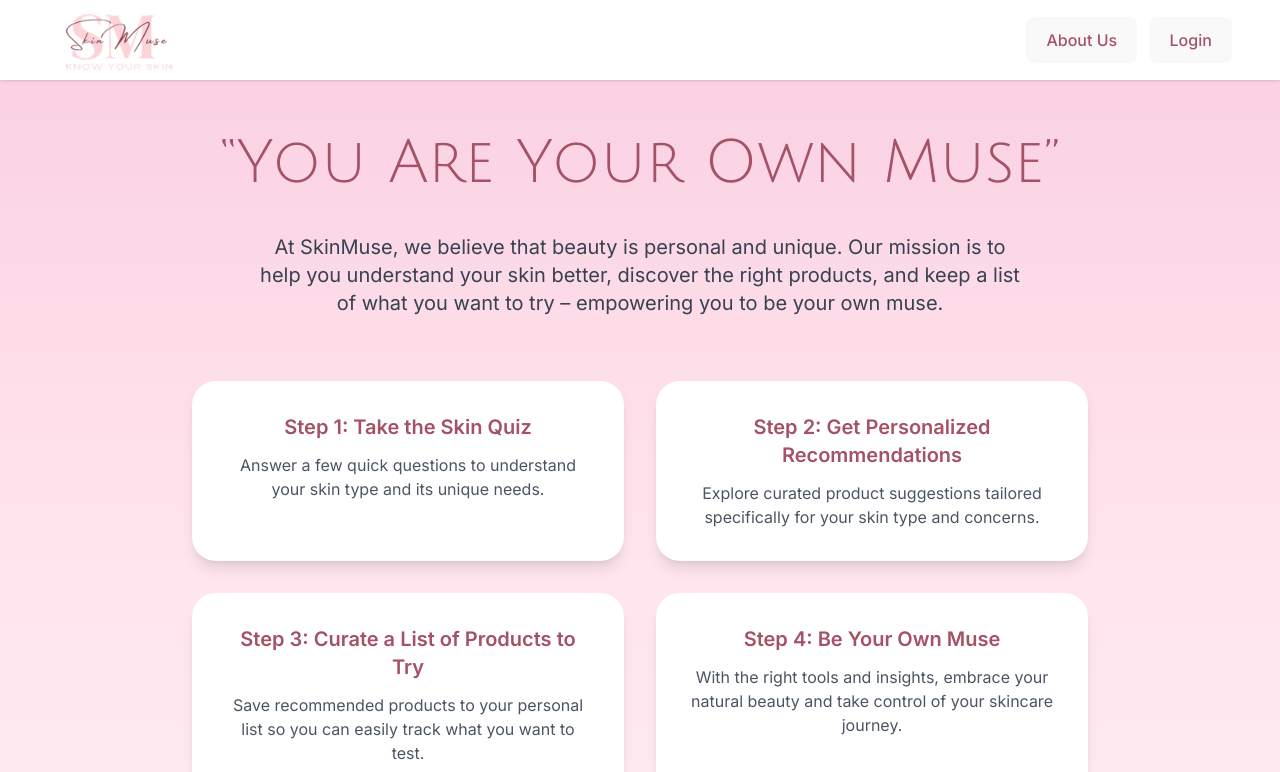
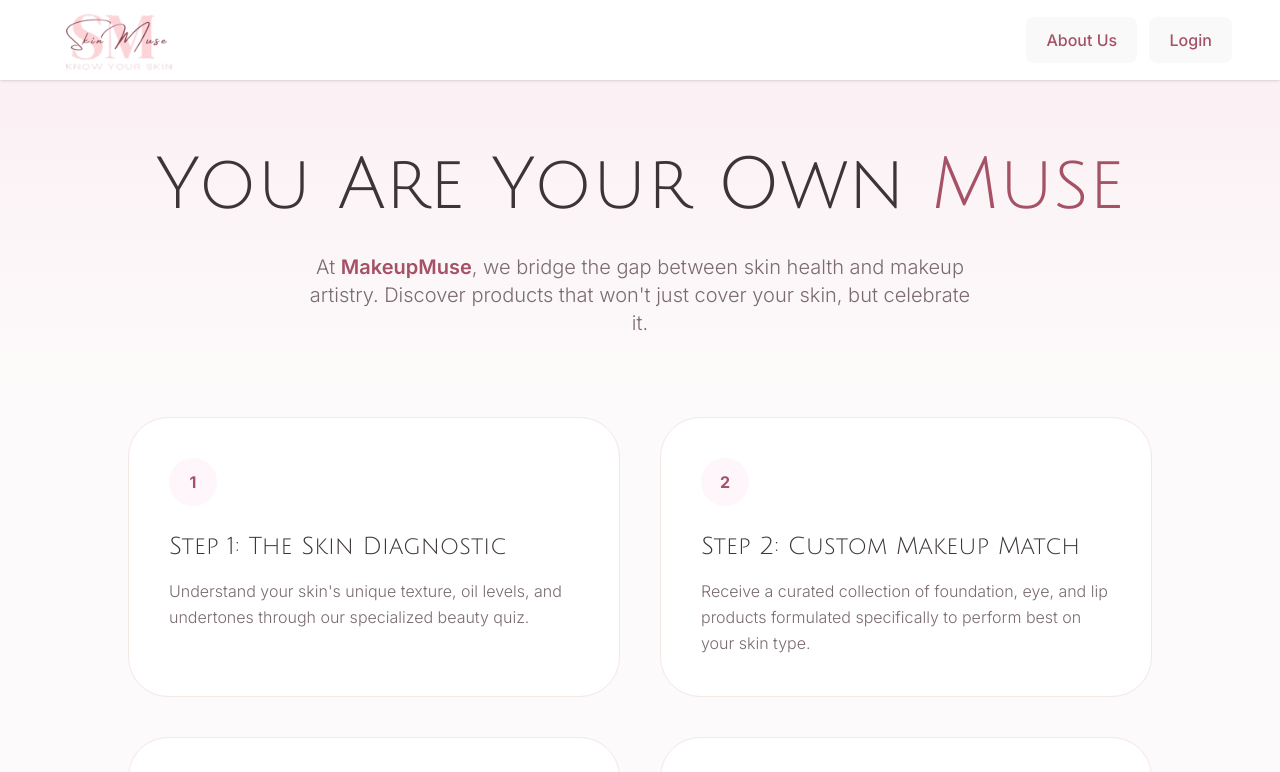
Before and after one commit to rimpleshrestha/security_cw2_frontend, a React (Vite) app: page /about in a window 1280 px wide. Shown: the top 772 px of the page. Built offline with nearby package versions, Linux system fonts and the light colour scheme; a web font is replaced by a local one.

Commit message:
about us page

```diff
--- a/src/pages/AboutUs.jsx
+++ b/src/pages/AboutUs.jsx
@@ -4,69 +4,93 @@
 export default function AboutUs() {
   const steps = [
     {
-      title: "Step 1: Take the Skin Quiz",
+      title: "Step 1: The Skin Diagnostic",
       description:
-        "Answer a few quick questions to understand your skin type and its unique needs.",
+        "Understand your skin's unique texture, oil levels, and undertones through our specialized beauty quiz.",
     },
     {
-      title: "Step 2: Get Personalized Recommendations",
+      title: "Step 2: Custom Makeup Match",
       description:
-        "Explore curated product suggestions tailored specifically for your skin type and concerns.",
+        "Receive a curated collection of foundation, eye, and lip products formulated specifically to perform best on your skin type.",
     },
     {
-      title: "Step 3: Curate a List of Products to Try",
+      title: "Step 3: Explore Honest Reviews",
       description:
-        "Save recommended products to your personal list so you can easily track what you want to test.",
+        "Browse feedback from the MakeupMuse community. Filter reviews by skin type to see how products actually wear on people like you.",
     },
     {
-      title: "Step 4: Be Your Own Muse",
+      title: "Step 4: Share Your Artistry",
       description:
-        "With the right tools and insights, embrace your natural beauty and take control of your skincare journey.",
+        "Give back to the community by leaving your own reviews. Help others find their perfect match while becoming your own muse.",
     },
   ];
 
   return (
-    <div className="min-h-screen bg-gradient-to-b from-[#fad1e3] via-[#ffe2eb] to-[#ffedf5] flex flex-col items-center px-6 py-16 font-inter overflow-hidden">
+    <div className="min-h-screen bg-[#FCFAFA] flex flex-col items-center px-6 py-20 font-inter overflow-hidden">
+      {/* Decorative Background Element */}
+      <div className="absolute top-0 left-0 w-full h-96 bg-gradient-to-b from-[#FAD1E3]/30 to-transparent pointer-events-none"></div>
+
       {/* Motto */}
       <motion.h1
         initial={{ opacity: 0, y: -40 }}
         animate={{ opacity: 1, y: 0 }}
         transition={{ duration: 0.8 }}
-        className="text-4xl md:text-6xl font-bold text-[#A55166] text-center mb-10"
+        className="text-4xl md:text-7xl font-light text-[#3D3436] text-center mb-8 relative z-10"
         style={{ fontFamily: "'Julius Sans One', sans-serif" }}
       >
-        “You Are Your Own Muse”
+        You Are Your Own{" "}
+        <span className="text-[#A55166] italic font-bold">Muse</span>
       </motion.h1>
 
       <motion.p
         initial={{ opacity: 0, y: 20 }}
         animate={{ opacity: 1, y: 0 }}
         transition={{ delay: 0.2, duration: 0.8 }}
-        className="text-lg md:text-xl text-gray-700 text-center max-w-3xl mb-16 leading-relaxed"
+        className="text-lg md:text-xl text-[#7A6B6E] text-center max-w-2xl mb-20 leading-relaxed font-light relative z-10"
       >
-        At SkinMuse, we believe that beauty is personal and unique. Our mission
-        is to help you understand your skin better, discover the right products,
-        and keep a list of what you want to try – empowering you to be your own
-        muse.
+        At <span className="font-semibold text-[#A55166]">MakeupMuse</span>, we
+        bridge the gap between skin health and makeup artistry. Discover
+        products that won't just cover your skin, but celebrate it.
       </motion.p>
 
-      {/* Flow Steps */}
-      <div className="w-full max-w-4xl grid grid-cols-1 md:grid-cols-2 gap-8">
+      {/* Flow Steps - Vertical Timeline or Grid */}
+      <div className="w-full max-w-5xl grid grid-cols-1 md:grid-cols-2 gap-10 relative z-10">
         {steps.map((step, index) => (
           <motion.div
             key={index}
-            initial={{ opacity: 0, y: 50 }}
-            animate={{ opacity: 1, y: 0 }}
-            transition={{ delay: 0.3 + index * 0.2, duration: 0.8 }}
-            className="bg-white shadow-lg rounded-3xl p-8 text-center hover:shadow-2xl transition transform hover:-translate-y-1"
+            initial={{ opacity: 0, scale: 0.95 }}
+            whileInView={{ opacity: 1, scale: 1 }}
+            viewport={{ once: true }}
+            transition={{ delay: index * 0.1, duration: 0.6 }}
+            className="group bg-white border border-[#F2E8E4] rounded-[40px] p-10 flex flex-col items-start hover:border-[#A55166]/30 hover:shadow-[0_20px_40px_rgba(165,81,102,0.05)] transition-all duration-500"
           >
-            <h3 className="text-xl font-semibold text-[#A55166] mb-3">
+            <div className="w-12 h-12 bg-[#FAD1E3]/20 rounded-full flex items-center justify-center mb-6 text-[#A55166] font-bold group-hover:bg-[#A55166] group-hover:text-white transition-colors duration-500">
+              {index + 1}
+            </div>
+            <h3
+              className="text-2xl font-bold text-[#3D3436] mb-4"
+              style={{ fontFamily: "'Julius Sans One', sans-serif" }}
+            >
               {step.title}
             </h3>
-            <p className="text-gray-600">{step.description}</p>
+            <p className="text-[#7A6B6E] leading-relaxed font-light">
+              {step.description}
+            </p>
           </motion.div>
         ))}
       </div>
+
+      {/* Call to Action Footer */}
+      <motion.div
+        initial={{ opacity: 0 }}
+        whileInView={{ opacity: 1 }}
+        transition={{ delay: 0.5 }}
+        className="mt-24 text-center"
+      >
+        <button className="bg-[#3D3436] text-white px-12 py-5 rounded-full font-bold tracking-widest uppercase text-xs hover:bg-[#A55166] transition-all shadow-xl">
+          Join the Community
+        </button>
+      </motion.div>
     </div>
   );
 }
```
Also changed, not shown: src/assets/images/dashboardimage.png (deleted), src/assets/images/makeupmuse.jpg (added).
